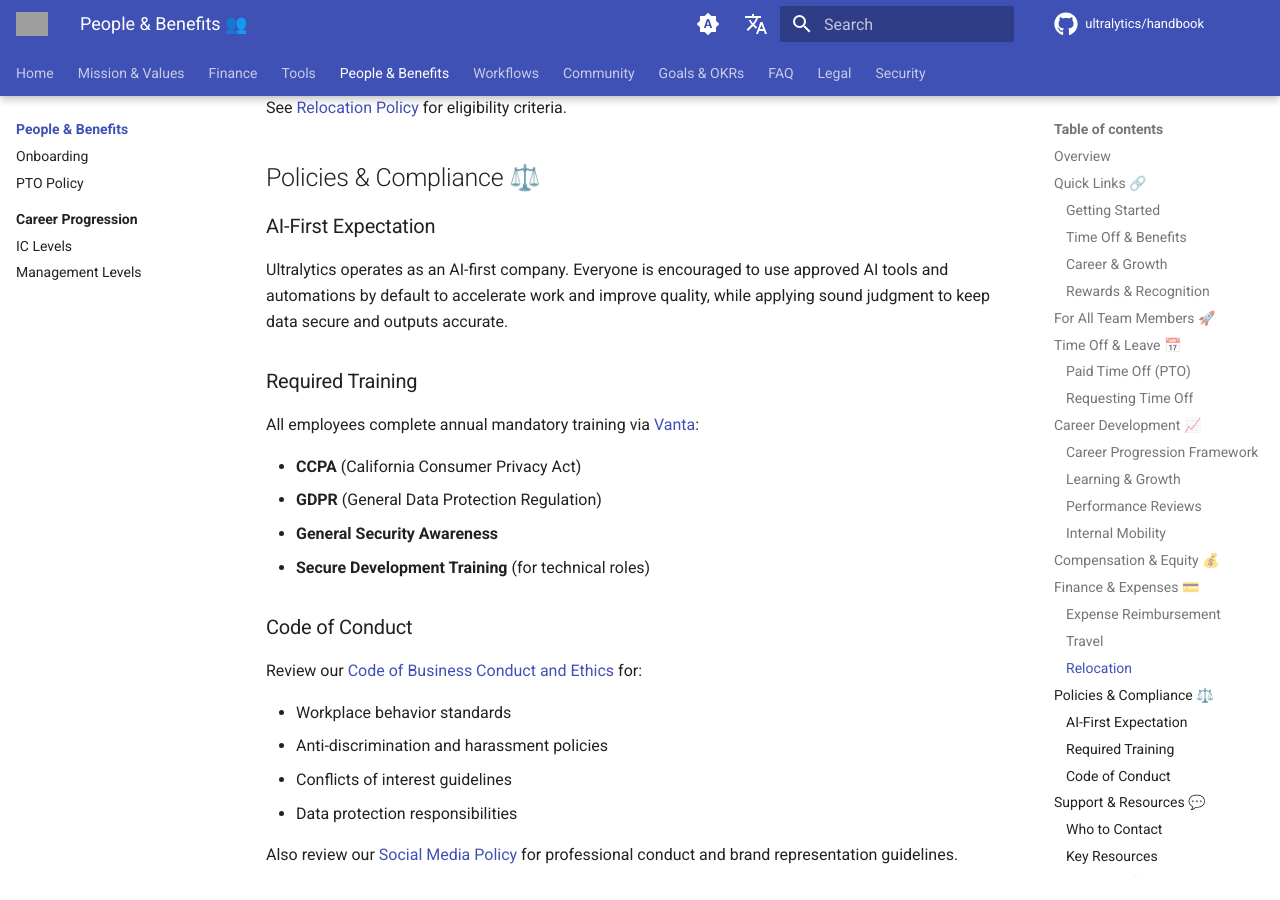
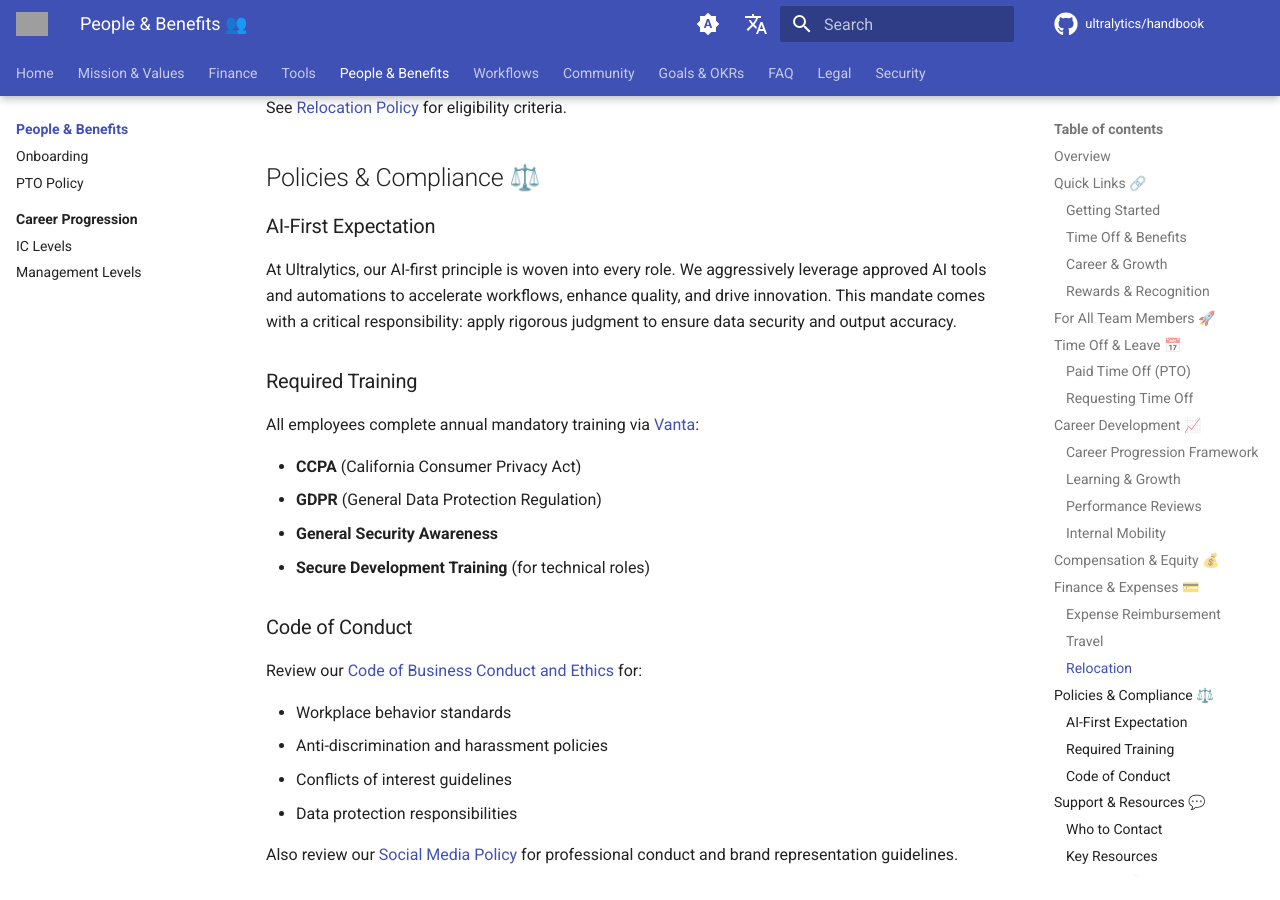
Before and after one commit to ultralytics/handbook, an MkDocs documentation site: the page built from docs/en/people/index.md, in a window 1280 px wide and 900 px high, scrolled down 4656 px. Built offline with MkDocs 1.6.1 and Material for MkDocs 9.7.7, drawn with Linux system fonts in a browser that asks for light colours; comment, search, counter and statistics services are not loaded; grey boxes are pictures that could not be loaded.

```diff
--- a/docs/en/people/index.md
+++ b/docs/en/people/index.md
@@ -168,7 +168,7 @@
 
 ### AI-First Expectation
 
-Ultralytics operates as an AI-first company. Everyone is encouraged to use approved AI tools and automations by default to accelerate work and improve quality, while applying sound judgment to keep data secure and outputs accurate.
+At Ultralytics, our AI-first principle is woven into every role. We aggressively leverage approved AI tools and automations to accelerate workflows, enhance quality, and drive innovation. This mandate comes with a critical responsibility: apply rigorous judgment to ensure data security and output accuracy.
 
 ### Required Training
 
```
